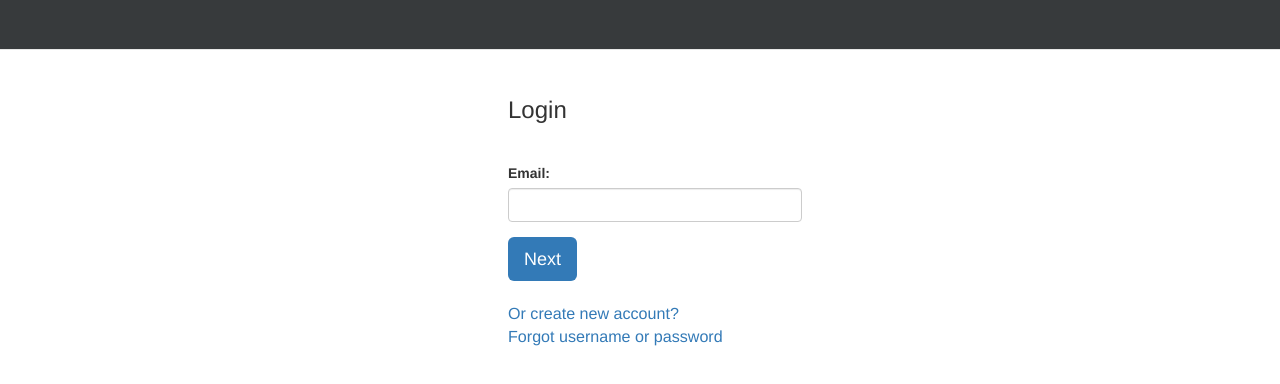
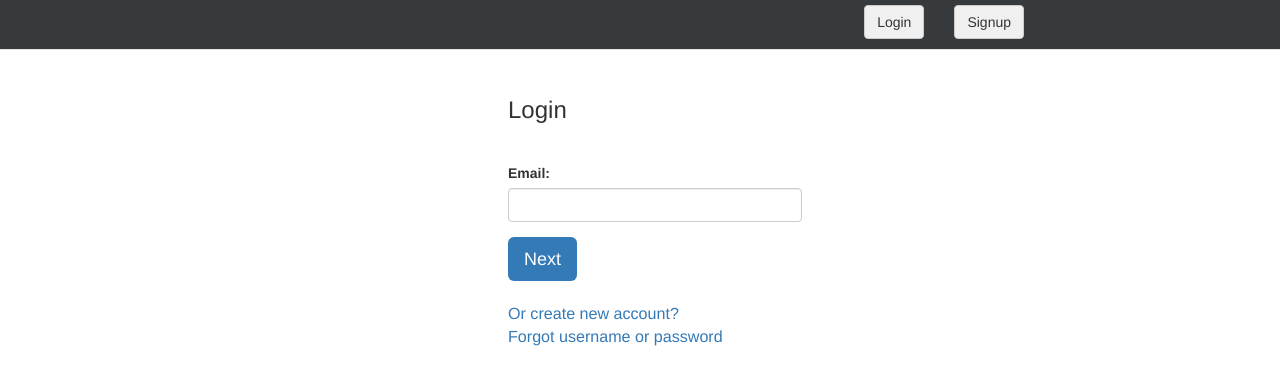
Before and after one commit to tazeenfatima/EmployeeTrainingBackEnd, an Angular app: page /login in a window 1280 px wide. Shown: the top 384 px of the page. Built offline with nearby package versions, Linux system fonts and the light colour scheme.

Commit message:
changes in top navigation bar

```diff
--- a/src/app/components/navigation/navigation.component.css
+++ b/src/app/components/navigation/navigation.component.css
@@ -1,16 +1,24 @@
-/* .side-nav {
-    height: 100%;
-    position: fixed;
-    z-index: 1;
-    top: 0;
-    left: 0;
-    overflow-x: hidden;
-    padding-top: 20px;
-    padding: 6px;
-    height:100%;
-    background-color: #373a3c;
-} */
+.auth-btn{
+  float:right;
+  margin-right: 20%;
+  margin-top: 5px
+}
 .navbar{
     height: 20px;
     background-color: #373a3c;
 }
+.btn-nav{
+  background-color: #f0f0f0;
+}
+.dropdown-menu{
+  display: block;
+  font-size: 16px;
+  left: 78%
+}
+.section{
+  border-bottom: solid 1px #f0f0f0;
+}
+.profile-icon{
+  color: #f0f0f0;
+  margin-top: 5px;
+}
--- a/src/app/components/navigation/navigation.component.html
+++ b/src/app/components/navigation/navigation.component.html
@@ -1,3 +1,16 @@
 <nav class="navbar navbar-default navbar-fixed-top">
-
+  <div class="auth-btn" *ngIf="!isLoggedIn">
+    <button class="btn btn-default btn-nav" style="margin-right: 30px;" (click)="routeTo('login')">Login</button>
+    <button class="btn btn-default btn-nav" (click)="routeTo('signup')">Signup</button>
+  </div>
+  <div class="auth-btn" *ngIf="isLoggedIn">
+    <a href="#" onclick="return false;" (click)="showList = !showList" class="dropdown">
+      <i class="fa fa-2x fa-user-circle profile-icon"></i>
+    </a>
+    <ul class="dropdown-menu" *ngIf="showList">
+      <li><a href="#" onclick="return false;" (click)="routeTo('profile')">Profile</a></li>
+      <li class="section"></li>
+      <li> <a href="#" onclick="return false;" (click)="logoutUser()">Logout</a></li>
+    </ul>
+  </div>
 </nav>
--- a/src/app/components/navigation/navigation.component.ts
+++ b/src/app/components/navigation/navigation.component.ts
@@ -1,4 +1,5 @@
 import { Component, OnInit } from '@angular/core';
+import { Router } from '@angular/router';
 
 @Component({
   selector: 'app-navigation',
@@ -7,9 +8,17 @@ import { Component, OnInit } from '@angular/core';
 })
 export class NavigationComponent implements OnInit {
 
-  constructor() { }
+  isLoggedIn = false;
+  showList = false;
+  constructor(private router: Router) { }
 
   ngOnInit() {
   }
+  logoutUser(){
+    //logout
+  }
+  routeTo(path){
+    this.router.navigate([`${path}`]);
+  }
 
 }
--- a/src/app/components/profile/profile.component.html
+++ b/src/app/components/profile/profile.component.html
@@ -111,13 +111,18 @@
           <div class="form-group col-md-offset-9 col-sm-offset-7">
             <button [disabled]="requestInProgress" type="submit" class="btn btn-default btn-login btn-lg
               btn-primary signup-btn col-md-offset-3 col-sm-offset-3 btn-save">Save</button>
-            <button class="btn btn-default btn-login btn-lg btn-default signup-btn" [disabled]="requestInProgress"
+              <button class="btn btn-default btn-login btn-lg btn-default signup-btn" [disabled]="requestInProgress"
               type="button" (click)="openTab('trainings',$event)">Next</button>
           </div>
         </form>
+        <div class="skill-form" *ngIf="!showSkills">
+          <div class=" col-md-offset-9 col-sm-offset-7">
+          <button class="btn btn-default btn-login btn-lg btn-default signup-btn" [disabled]="requestInProgress"
+          type="button" (click)="openTab('trainings',$event)">Next</button>
+          </div>
+        </div>
       </div>
       <div id="trainings" class="tab-pane fade">
-        <h4>All Trainings</h4>
         <table class="table table-bordered table-hover " *ngIf="allTrainings && allTrainings.length">
           <thead>
             <tr>
```
Also changed, not shown: src/app/components/signup/signup.component.html (line endings or trailing spaces).
